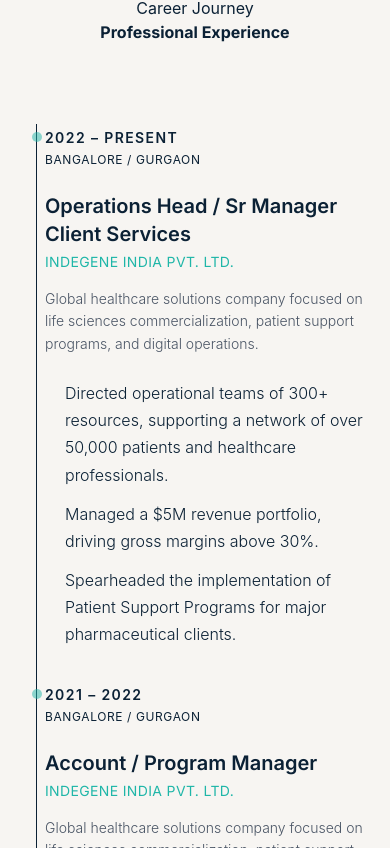
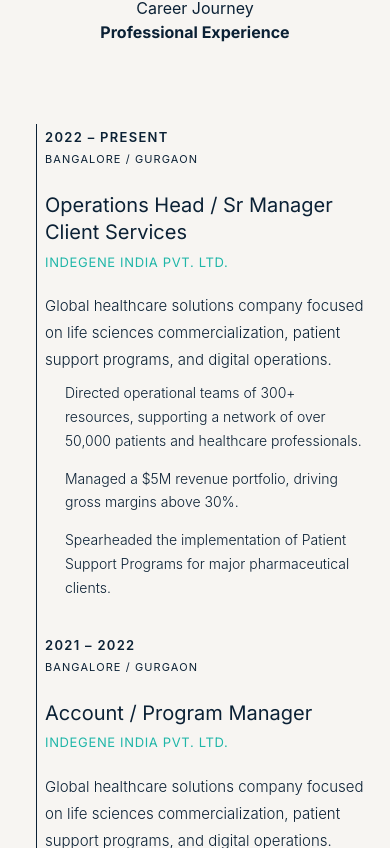
Before and after one commit to ManishSrivastavaa/portfolio, a React (Vite) app: page / in a window 390 px wide. Shown: the part 2036-2884 px from the top of the page. Built offline with nearby package versions, Linux system fonts and the light colour scheme.

Commit message:
final editorial polish

```diff
--- a/src/components/Achievements.tsx
+++ b/src/components/Achievements.tsx
@@ -16,16 +16,16 @@ const Achievements = () => {
         <div className="grid grid-cols-1 md:grid-cols-2 gap-16 lg:gap-32">
           {/* Awards Column */}
           <div>
-            <h3 className="text-xs font-semibold text-charcoal/60 uppercase tracking-[0.15em] mb-8 pb-4 border-b border-charcoal/10">
+            <h3 className="text-[11px] font-semibold text-charcoal/60 uppercase tracking-[0.2em] mb-8 pb-4 border-b border-charcoal/10">
               Awards
             </h3>
             <div className="space-y-6">
               {awards.map((item, index) => (
                 <div key={index} className="flex flex-col pb-6 border-b border-charcoal/5 last:border-0 last:pb-0">
-                  <h4 className="text-[17px] font-light text-ink leading-snug">
+                  <h4 className="text-[16px] font-light text-ink leading-snug">
                     {item.title}
                   </h4>
-                  <p className="text-xs text-charcoal/50 mt-1.5 tracking-wide uppercase">
+                  <p className="text-[11px] text-charcoal/50 mt-1.5 tracking-widest uppercase">
                     {item.org}
                   </p>
                 </div>
@@ -35,16 +35,16 @@ const Achievements = () => {
 
           {/* Certifications Column */}
           <div>
-            <h3 className="text-xs font-semibold text-charcoal/60 uppercase tracking-[0.15em] mb-8 pb-4 border-b border-charcoal/10">
+            <h3 className="text-[11px] font-semibold text-charcoal/60 uppercase tracking-[0.2em] mb-8 pb-4 border-b border-charcoal/10">
               Certifications
             </h3>
             <div className="space-y-6">
               {certs.map((item, index) => (
                 <div key={index} className="flex flex-col pb-6 border-b border-charcoal/5 last:border-0 last:pb-0">
-                  <h4 className="text-[17px] font-light text-ink leading-snug">
+                  <h4 className="text-[16px] font-light text-ink leading-snug">
                     {item.title}
                   </h4>
-                  <p className="text-xs text-charcoal/50 mt-1.5 tracking-wide uppercase">
+                  <p className="text-[11px] text-charcoal/50 mt-1.5 tracking-widest uppercase">
                     {item.org}
                   </p>
                 </div>
--- a/src/components/Contact.tsx
+++ b/src/components/Contact.tsx
@@ -4,21 +4,21 @@ const Contact = () => {
   const { personalInfo } = contentData;
 
   return (
-    <section id="contact" className="py-32 bg-stone text-center border-t border-charcoal/10">
-      <div className="max-w-3xl mx-auto px-6">
-        <span className="section-subtitle mb-6 block">Communication</span>
-        <h2 className="text-2xl md:text-3xl font-light text-ink mb-12">
+    <section id="contact" className="py-24 md:py-32 bg-stone text-center border-t border-charcoal/10">
+      <div className="max-w-2xl mx-auto px-6">
+        <span className="text-[11px] tracking-[0.2em] font-medium text-brass uppercase mb-6 block">Contact</span>
+        <h2 className="text-2xl font-light text-ink mb-10">
           Get in Touch
         </h2>
 
-        <p className="text-base text-charcoal/70 font-light max-w-xl mx-auto mb-16 leading-relaxed prose-editorial">
+        <p className="text-[15px] text-charcoal/70 font-light mx-auto mb-16 leading-relaxed prose-editorial">
           I am always open to discussing operational excellence, strategic program management, and future leadership opportunities.
         </p>
 
-        <div className="flex flex-col sm:flex-row items-center justify-center gap-6 mb-8">
+        <div className="flex flex-col sm:flex-row items-center justify-center gap-5">
           <a
             href={`mailto:${personalInfo.email}`}
-            className="btn-secondary px-6 py-2.5 text-xs"
+            className="btn-secondary px-6 py-2.5 text-[12px] uppercase tracking-wider"
           >
             Email Directly
           </a>
@@ -26,7 +26,7 @@ const Contact = () => {
             href={personalInfo.linkedin}
             target="_blank"
             rel="noopener noreferrer"
-            className="btn-secondary px-6 py-2.5 text-xs"
+            className="btn-secondary px-6 py-2.5 text-[12px] uppercase tracking-wider"
           >
             LinkedIn Profile
           </a>
--- a/src/components/Education.tsx
+++ b/src/components/Education.tsx
@@ -11,13 +11,13 @@ const Education = () => {
           <h2 className="section-title">Education</h2>
         </div>
 
-        <div className="flex flex-col md:flex-row gap-16 md:gap-24 border-t border-charcoal/10 pt-16">
+        <div className="flex flex-col md:flex-row gap-12 md:gap-24 border-t border-charcoal/10 pt-16">
           {education.map((item, index) => (
             <div key={index} className="flex-1">
-              <h3 className="text-xl md:text-2xl font-light text-ink">
+              <h3 className="text-[19px] md:text-xl font-light text-ink">
                 {item.degree}
               </h3>
-              <p className="text-sm font-medium text-charcoal/50 mt-3 tracking-wide uppercase">
+              <p className="text-[12px] font-medium text-charcoal/50 mt-2 tracking-widest uppercase">
                 {item.school}
               </p>
             </div>
--- a/src/components/ExperienceTimeline.tsx
+++ b/src/components/ExperienceTimeline.tsx
@@ -5,51 +5,51 @@ const ExperienceTimeline = () => {
 
   return (
     <section id="experience" className="py-24 lg:py-32 bg-ivory border-t border-charcoal/10">
-      <div className="max-w-4xl mx-auto px-6 lg:px-12">
+      <div className="max-w-5xl mx-auto px-6 lg:px-12">
         <div className="mb-20 text-center md:text-left">
           <span className="section-subtitle">Career Journey</span>
           <h2 className="section-title">Professional Experience</h2>
         </div>
 
-        <div className="relative border-l border-charcoal/10 ml-3 md:ml-0 md:border-none space-y-16">
+        <div className="relative border-l border-charcoal/10 ml-3 md:ml-0 md:border-none space-y-16 lg:space-y-24">
           {experience.map((job, index) => (
-            <div key={index} className="relative flex flex-col md:flex-row md:items-start gap-6 md:gap-16 group pl-8 md:pl-0">
+            <div key={index} className="relative flex flex-col md:flex-row md:items-start gap-2 md:gap-16 group pl-8 md:pl-0">
 
               {/* Timeline Mobile Line/Node Override */}
-              <div className="absolute left-[-5px] top-2 md:hidden w-2.5 h-2.5 rounded-full bg-teal opacity-50"></div>
+              <div className="absolute left-[-5px] top-2 md:hidden w-2.5 h-2.5 rounded-full bg-charcoal/20"></div>
 
               {/* Timeline Label - Left Column Desktop */}
-              <div className="md:w-36 lg:w-48 shrink-0 md:text-right pt-1 relative md:border-r border-charcoal/10 md:pr-12">
+              <div className="md:w-40 lg:w-48 shrink-0 md:text-right pt-1 pb-4 md:pb-0 relative md:border-r border-charcoal/10 md:pr-12">
                 {/* Desktop Node */}
-                <div className="hidden md:block absolute right-[-5px] top-2.5 w-2.5 h-2.5 rounded-full bg-charcoal/20 group-hover:bg-teal transition-colors"></div>
+                <div className="hidden md:block absolute right-[-5px] top-2.5 w-2.5 h-2.5 rounded-full bg-charcoal/20 transition-colors"></div>
 
-                <p className="text-sm font-semibold text-charcoal/70 tracking-widest uppercase">
+                <p className="text-[13px] font-semibold text-charcoal/70 tracking-[0.1em] uppercase">
                   {job.range}
                 </p>
-                <p className="text-xs text-charcoal/40 mt-1 uppercase tracking-wider">
+                <p className="text-[11px] text-charcoal/40 mt-1 uppercase tracking-widest">
                   {job.location}
                 </p>
               </div>
 
               {/* Timeline Content - Right Column */}
               <div className="flex-1 pb-16 md:border-b border-charcoal/10 group-last:border-0 group-last:pb-0">
-                <h3 className="text-xl md:text-2xl font-semibold text-ink mb-1">
+                <h3 className="text-xl md:text-2xl font-light text-ink mb-1.5 leading-snug">
                   {job.title}
                 </h3>
-                <h4 className="text-sm font-medium tracking-wide text-teal mb-4 uppercase">
+                <h4 className="text-[13px] font-medium tracking-wider text-teal mb-5 uppercase">
                   {job.company}
                 </h4>
 
                 {job.description && (
-                  <p className="text-sm md:text-base text-gray-600 mb-6 leading-relaxed font-light prose-editorial">
+                  <p className="text-[15px] text-charcoal/70 mb-8 leading-[1.8] font-light prose-editorial">
                     {job.description}
                   </p>
                 )}
 
-                <ul className="space-y-3">
+                <ul className="space-y-3.5">
                   {job.bullets.map((bullet, idx) => (
-                    <li key={idx} className="flex items-start text-charcoal/80 font-light leading-[1.7] prose-editorial">
-                      <span className="mr-4 mt-2.5 block w-1 h-1 bg-brass/80 rounded-full shrink-0"></span>
+                    <li key={idx} className="flex items-start text-[14px] md:text-[15px] text-charcoal/80 font-light leading-[1.7] prose-editorial">
+                      <span className="mr-4 mt-2.5 block w-1 h-1 bg-charcoal/20 rounded-full shrink-0"></span>
                       <span>{bullet.replace(/\*\*/g, '')}</span>
                     </li>
                   ))}
--- a/src/components/Skills.tsx
+++ b/src/components/Skills.tsx
@@ -14,7 +14,7 @@ const Skills = () => {
         <div className="grid grid-cols-1 md:grid-cols-2 lg:grid-cols-3 gap-16 lg:gap-24">
           {groups.map((group, index) => (
             <div key={index} className="flex flex-col">
-              <h3 className="text-xs font-semibold text-charcoal/60 uppercase tracking-[0.15em] mb-6 pb-4 border-b border-charcoal/10">
+              <h3 className="text-[11px] font-semibold text-charcoal/60 uppercase tracking-[0.2em] mb-8 pb-4 border-b border-charcoal/10">
                 {group.title}
               </h3>
               <ul className="space-y-4">
```
